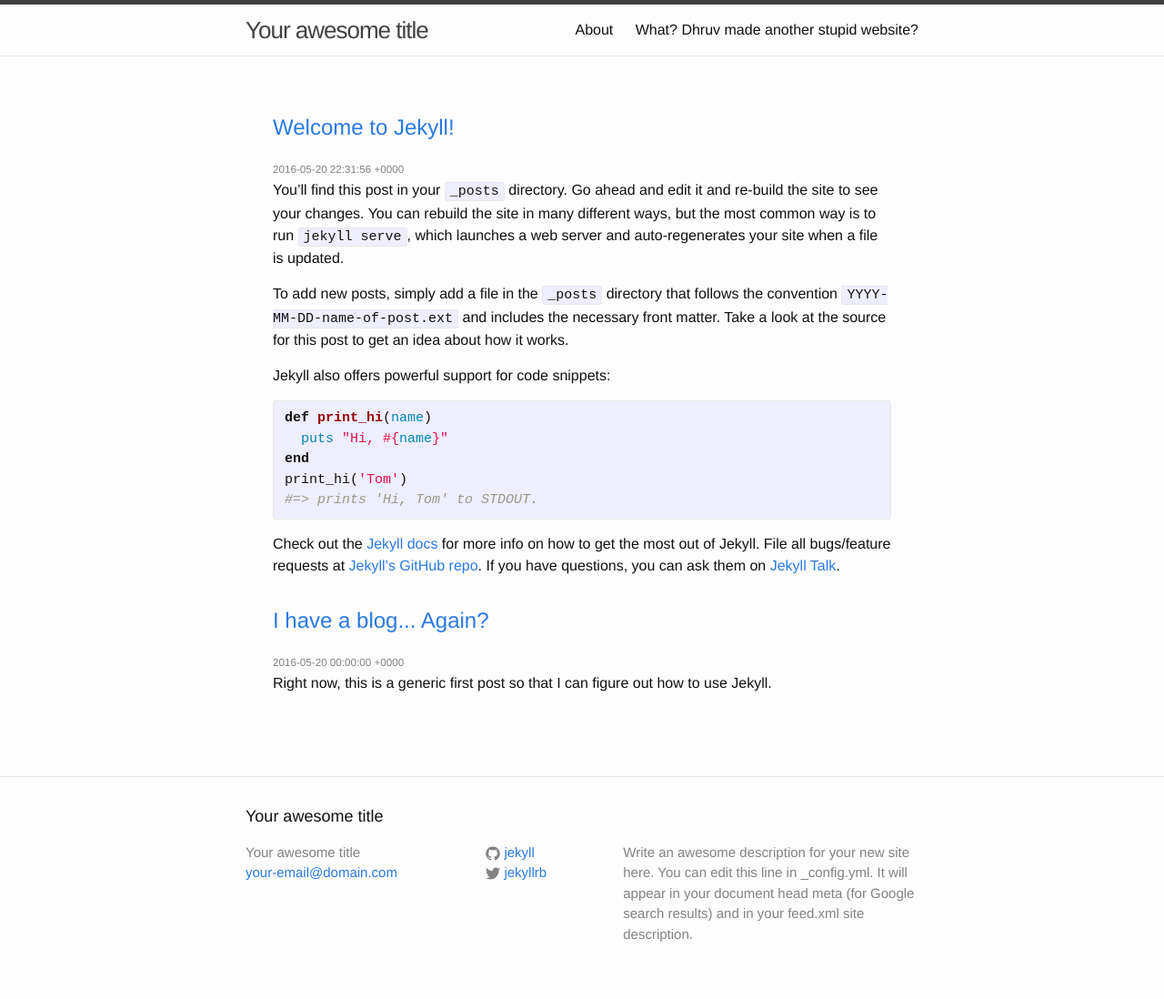
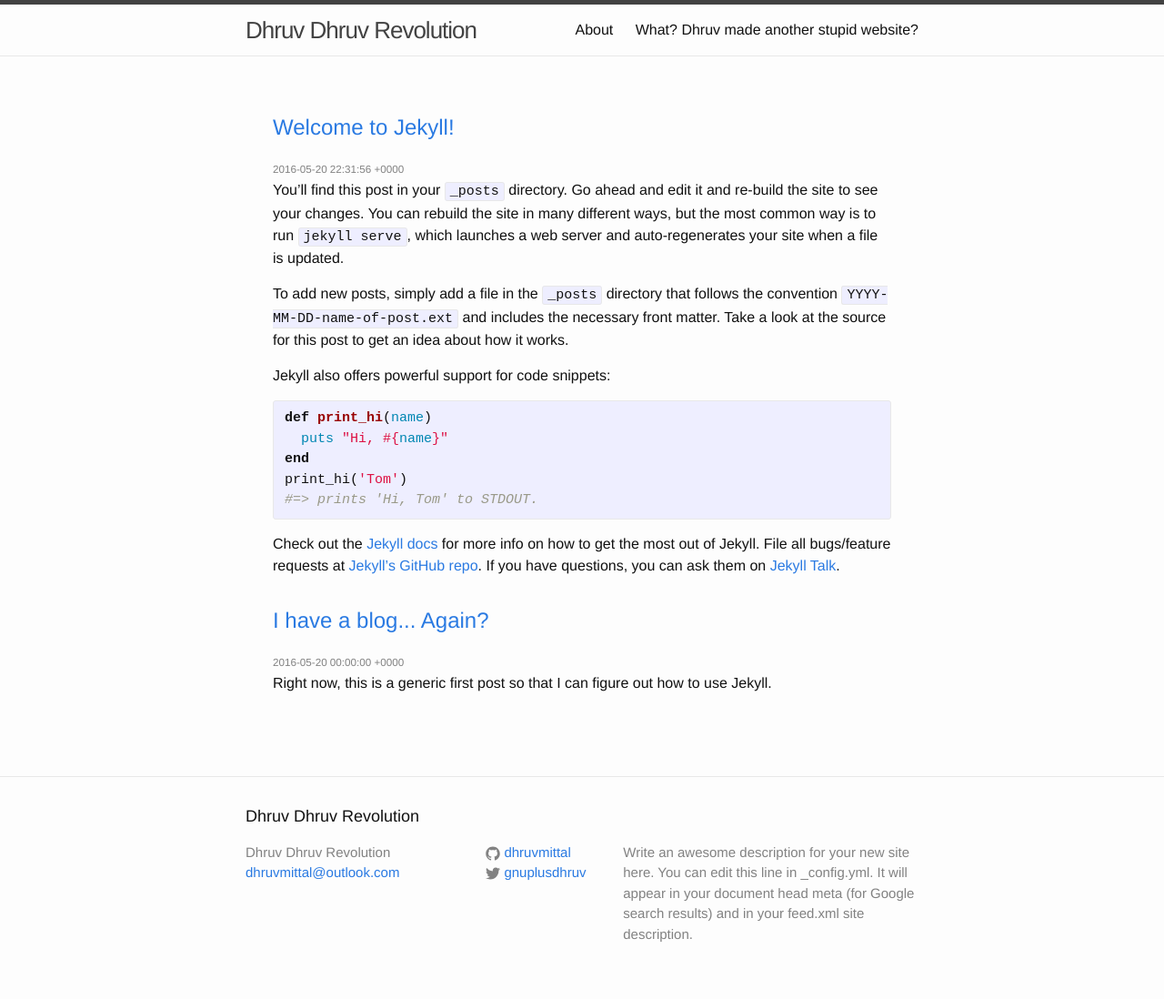
Before and after one commit to dhruvmittal/dhruvmittal.github.io, a Jekyll site: the page built from index.html, in a window 1280 px wide. Shown: the whole page at 91% size. Built offline with Jekyll 4.4.1, drawn with Linux system fonts in a browser that asks for light colours; nearby versions of some CDN libraries.

Commit message:
fixed config

```diff
--- a/_config.yml
+++ b/_config.yml
@@ -6,16 +6,16 @@
 # 'jekyll serve'. If you change this file, please restart the server process.
 
 # Site settings
-title: Your awesome title
-email: your-email@domain.com
+title: Dhruv Dhruv Revolution
+email: dhruvmittal@outlook.com
 description: > # this means to ignore newlines until "baseurl:"
   Write an awesome description for your new site here. You can edit this
   line in _config.yml. It will appear in your document head meta (for
   Google search results) and in your feed.xml site description.
 baseurl: "" # the subpath of your site, e.g. /blog
-url: "http://yourdomain.com" # the base hostname & protocol for your site
-twitter_username: jekyllrb
-github_username:  jekyll
+url: "dhruvmittal.github.io" # the base hostname & protocol for your site
+twitter_username: gnuplusdhruv
+github_username:  dhruvmittal
 
 # Build settings
 markdown: kramdown
```
